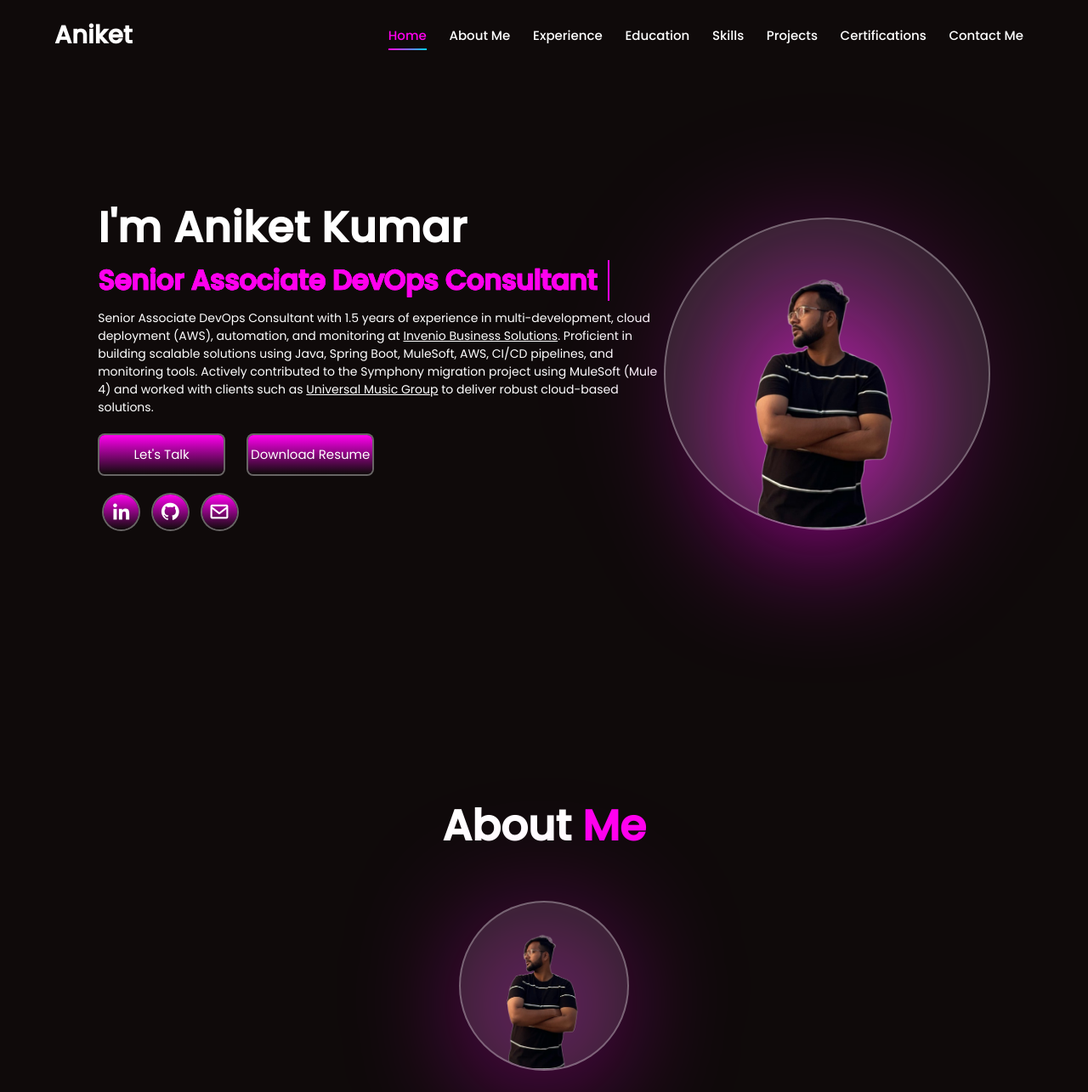
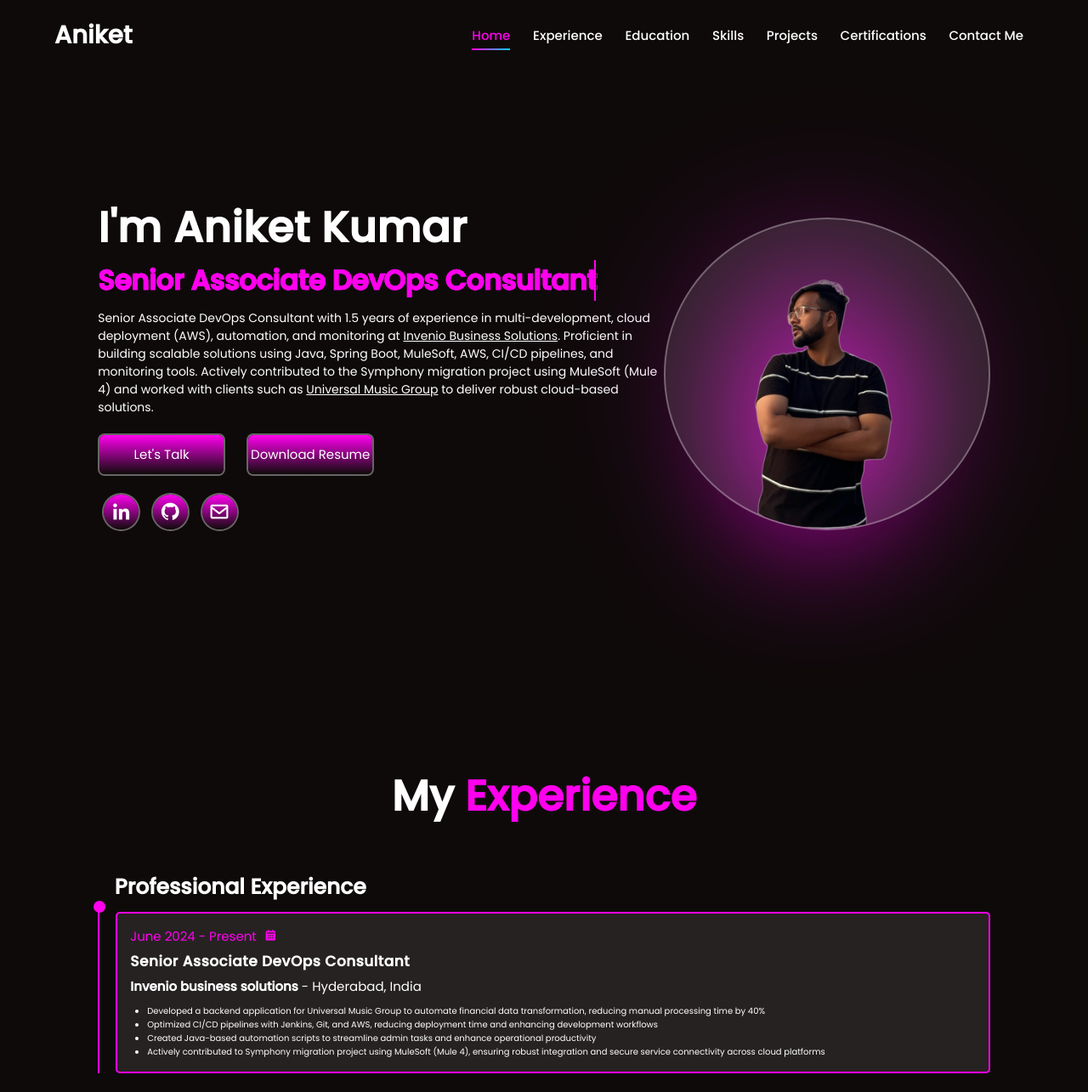
Before and after one commit to aniket532015/portfolio_2, a website: page index.html in a window 1280 px wide. Shown: the top 1285 px of the page at 85% size. Drawn offline with nearby package versions, Linux system fonts and the light colour scheme.

Commit message:
removed about me

```diff
--- a/index.html
+++ b/index.html
@@ -16,7 +16,7 @@
         <i class='bx bx-menu' id="menu" style='color:#ffffff'></i>
         <nav class="navbar">
             <a href="index.html#home" style="--vlr:1" class="active">Home</a>
-            <a href="index.html#about" style="--vlr:2">About Me</a>
+            <!-- <a href="index.html#about" style="--vlr:2">About Me</a> -->
             <a href="index.html#experience" style="--vlr:3">Experience</a>
             <a href="index.html#education" style="--vlr:4">Education</a>
             <a href="index.html#skills" style="--vlr:5">Skills</a>
@@ -52,7 +52,7 @@
         <img src="Image (2)-Photoroom.png" alt="Aniket Kumar">
     </section>
     <!-- *************************About Section************************* -->
-    <section class="about" id="about">
+    <!-- <section class="about" id="about">
         <h2 class="title">About <span>Me</span></h2>
         <img src="Image (2)-Photoroom.png" alt="Aniket Kumar" class="aboutImg">
         <div class="text-content2">
@@ -60,7 +60,7 @@
             <p>Senior Associate DevOps Consultant with 1.5 years of experience in multi-development, cloud deployment (AWS), automation, and monitoring at <a href="https://invenio-solutions.com/">Invenio Business Solutions</a>. Proficient in building scalable solutions using Java, Spring Boot, MuleSoft, AWS, CI/CD pipelines, and monitoring tools. Actively contributed to the Symphony migration project using MuleSoft (Mule 4) and worked with clients such as <a href="https://www.universalmusic.com/">Universal Music Group</a> to deliver robust cloud-based solutions.</p>
             <button class="btn">Read More</button>
         </div>
-    </section>
+    </section> -->
     <!-- *************************Experience Section************************* -->
     <section class="experience" id="experience">
         <h2 class="title">My <span>Experience</span></h2>
```
